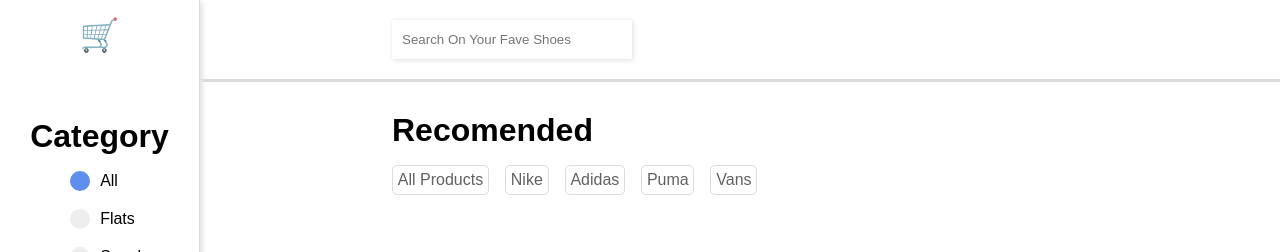
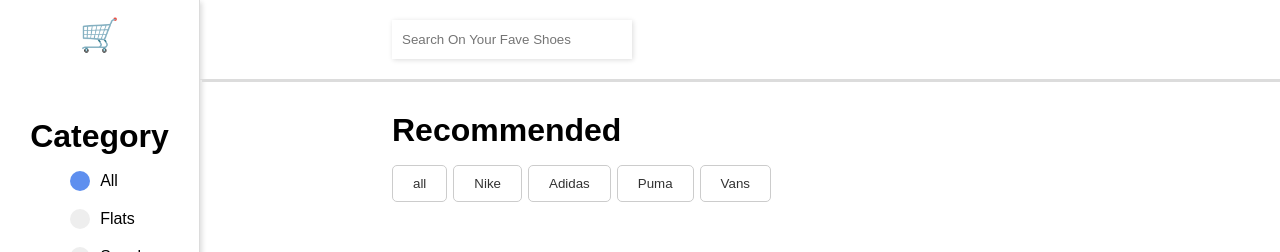
Before and after one commit to yamiPY/Ecommerce, a React (Vite) app: page / in a window 1280 px wide. Shown: the top 252 px of the page. Built offline with nearby package versions, Linux system fonts and the light colour scheme; some icons are missing.

Commit message:
btn filter

```diff
--- a/src/App.jsx
+++ b/src/App.jsx
@@ -11,7 +11,12 @@ const App = () => {
   const [selectedColor, setSelectedColor] = useState("all");
   const [selectedPrice, setSelectedPrice] = useState("all");
   const [query, setQuery] = useState("");
+  const [company, setCompany] = useState("all");
 
+  function handleClick(value) {
+
+    setCompany(value);
+  }
   function handleInputChange(e) {
     setQuery(e.target.value);
   }
@@ -28,9 +33,22 @@ const App = () => {
     setSelectedPrice(e.target.value.toLowerCase());
   }
 
-  function filteredData(products, category, color, price, query) {
+  function filteredData(
+    products,
+    category,
+    color,
+    price,
+    query,
+    companyFilter
+  ) {
     return products
       .filter((product) => {
+        // تحقق من تطابق الشركة (company)
+        const matchCompany =
+          companyFilter === "all"
+            ? true
+            : product.company.toLowerCase() === companyFilter.toLowerCase();
+
         const matchQuery = product.title
           .toLowerCase()
           .includes(query.toLowerCase());
@@ -55,10 +73,17 @@ const App = () => {
           else if (price === "over $150") matchPrice = priceValue > 150;
         }
 
-        return matchQuery && matchCategory && matchColor && matchPrice;
+        return (
+          matchQuery &&
+          matchCategory &&
+          matchColor &&
+          matchPrice &&
+          matchCompany
+        );
       })
       .map((product) => <Card {...product} key={product.id} />);
   }
+
 
   return (
     <div className="app-container">
@@ -72,14 +97,15 @@ const App = () => {
       />
       <div className="main-content">
         <Navigation query={query} onQueryChange={handleInputChange} />
-        <Recomended />
+        <Recomended handleClick={handleClick} />
         <div className="card-container">
           {filteredData(
             productsList,
             selectedCategory,
             selectedColor,
             selectedPrice,
-            query
+            query,
+            company
           )}
         </div>
       </div>
--- a/src/Recomended/Recomended.jsx
+++ b/src/Recomended/Recomended.jsx
@@ -1,18 +1,19 @@
 import "./recomended.css";
+import Buttons from "../components/elements/Buttons";
 
-const Recomended = () => {
+const Recomended = ({ handleClick }) => {
   return (
     <div className="container">
-      <h1>Recomended</h1>
+      <h1>Recommended</h1>
       <div className="filters">
-        <a href="#">All Products</a>
-        <a href="#">Nike</a>
-        <a href="#">Adidas</a>
-        <a href="#">Puma</a>
-        <a href="#">Vans</a>
+        <Buttons handleClick={handleClick} value="all" />
+        <Buttons handleClick={handleClick} value="Nike" />
+        <Buttons handleClick={handleClick} value="Adidas" />
+        <Buttons handleClick={handleClick} value="Puma" />
+        <Buttons handleClick={handleClick} value="Vans" />
       </div>
     </div>
-  )
-}
+  );
+};
 
-export default Recomended
+export default Recomended;
--- a/src/Recomended/recomended.css
+++ b/src/Recomended/recomended.css
@@ -6,16 +6,4 @@
     margin-left: 10rem;
     margin-bottom: 2rem;
     width: 100%;
-
 }
-.filters{
-    display: flex;
-    gap: 1rem;
-}
-
-.filters a {
-
-    border: 1px solid gainsboro;
-    padding: 0.3rem;
-    border-radius: 5px;
-}
--- a/src/components/elements/Buttons.jsx
+++ b/src/components/elements/Buttons.jsx
@@ -1,9 +1,11 @@
-import React from 'react'
+import React from "react";
 
-const Buttons = () => {
+const Buttons = ({ value, handleClick }) => {
   return (
-    <div>Buttons</div>
-  )
-}
+    <button onClick={() => handleClick(value)} className="btns">
+      {value}
+    </button>
+  );
+};
 
-export default Buttons
+export default Buttons;
```
